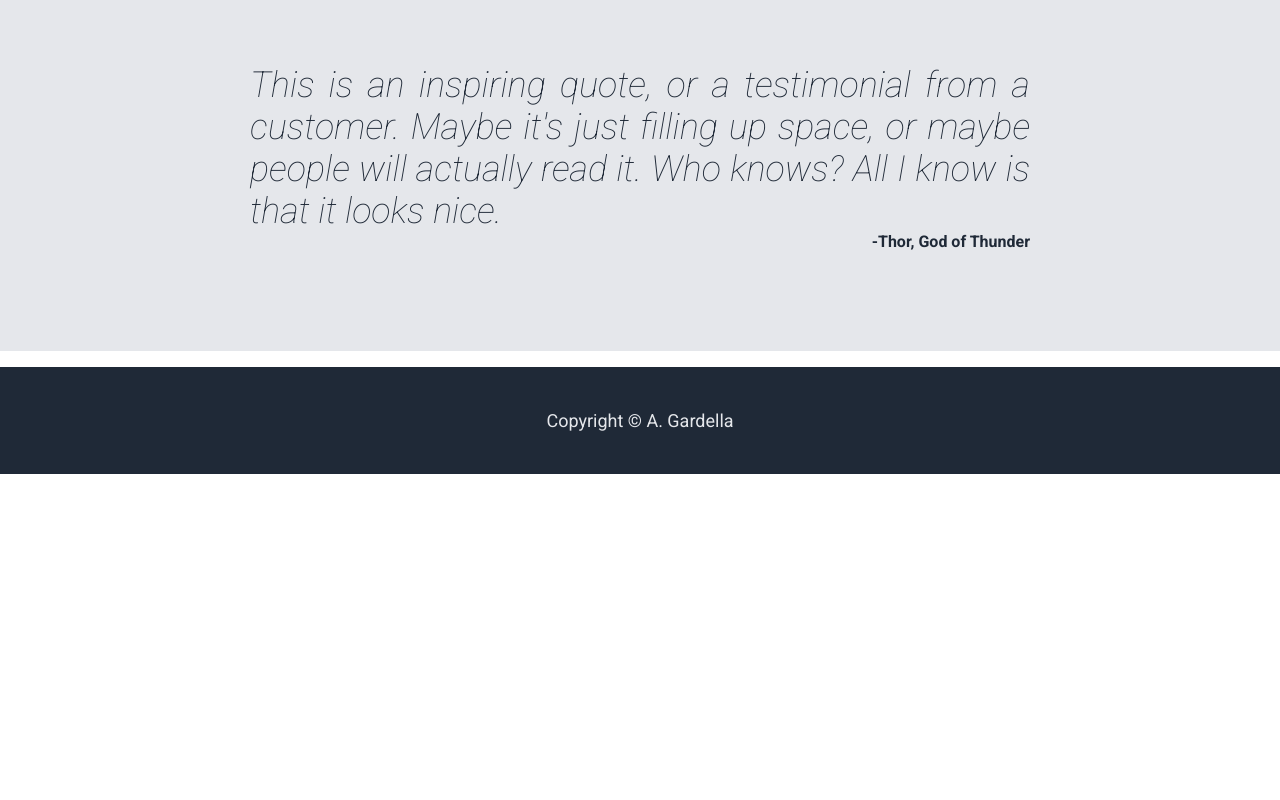
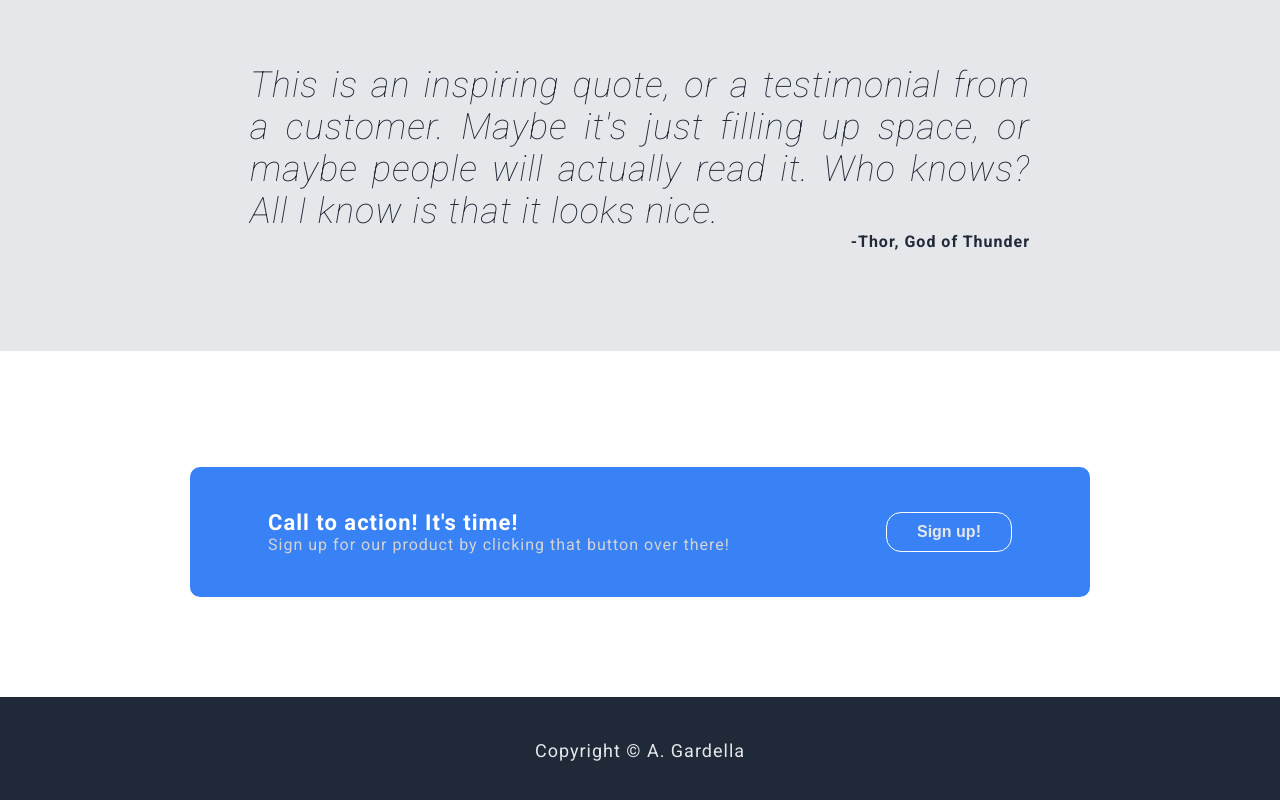
Before and after one commit to agardella133/landing-page, a plain HTML site: page index.html in a window 1280 px wide. Shown: the part 930-1730 px from the top of the page. Before the commit the page ends 1404 px from the top, so only its background shows below. Drawn offline with Linux system fonts and the light colour scheme.

Commit message:
Add completed landing page (gap in block 3 never fixed, but doesn't show

```diff
--- a/index.html
+++ b/index.html
@@ -70,7 +70,18 @@
     <p id="thor">-Thor, God of Thunder</p>
     </div>
 
-    <div class="block3"></div>
+<!-- Third block of website -->
+    <div class="block3">
+        <div class="modal">
+            <div class="texty">
+                <div class="text1">Call to action! It's time!</div>
+                <div class="text2">Sign up for our product by clicking that button over there!</div>
+            </div>
+            <div class="button1"><button id="butt">Sign up!</button></div>
+        </div>
+
+    </div>
+
   </div>
   <!-- The above /div is for .content to make sticky flex footer -->
 
--- a/style.css
+++ b/style.css
@@ -5,6 +5,7 @@
 body{
     font-family: 'Roboto', sans-serif;
     padding: 0px;
+    letter-spacing: 1px;
     margin: 0px;
     min-height: 100vh;
     display: flex;
@@ -26,15 +27,15 @@ header {
     justify-content: space-between;
     align-items: center;
     margin-left: 10px;
-    padding-left: 200px;
-    padding-right: 50px;
+    padding-left: 150px;
+    padding-right: 100px;
 }
 
 .headcontent {
     display: flex;
     margin-left: 10px;
-    padding-left: 200px;
-    padding-right: 50px;
+    padding-left: 150px;
+    padding-right: 100px;
     padding-top: 100px;
     padding-bottom: 100px;
     justify-content: space-between;
@@ -53,7 +54,8 @@ header {
 
 .linksubtext {
     color: #e5e7eb;
-    font-size: 18px;
+    font-size: 16px;
+    font-weight: lighter;
     max-width: 400px;
     padding: 0px;
     padding-bottom: 15px;
@@ -73,6 +75,7 @@ button {
     background-color: #3882f6;
     padding: 10px 30px;
     border-radius: 15px;
+    border: none;
     color: #e5e7eb;
     font-size: 16px;
     font-weight: bold;
@@ -80,8 +83,8 @@ button {
 }
 
 img {
-    background: slategray;
-    padding: 110px 170px;
+    background: #6d747d;
+    padding: 110px 130px;
 }
 
 ul {
@@ -100,7 +103,7 @@ a {
 .title {
     text-align: center;
     font-size: 28px;
-    color: #1F2937
+    color: #1F2937;
     font-weight: bolder;
     padding: 20px;
     margin-top: 10px;
@@ -166,6 +169,41 @@ a {
     padding-right: 250px;
 }
 
+/* Third section of website */
+.block3 {
+    background: #white;
+    display: flex;
+    justify-content: center;
+    align-items: center;
+    margin-top: 0px;
+    padding: 100px;
+}
+
+.modal {
+    background: #3882f6;
+    border-radius: 10px;
+    width: 900px;
+    height: 130px;
+    display: flex;
+    justify-content: space-around;
+    align-items: center;
+}
+
+.text1 {
+    color: white;
+    font-size: 22px;
+    font-weight: bold;
+}
+
+.text2 {
+    color: lightgray;
+    font-size: 16px;
+    font-weight: light;
+}
+
+#butt {
+    border: 1px solid white;
+}
 /* Code pertaining to footer */
 footer {
     background-color: #1F2937;
```
